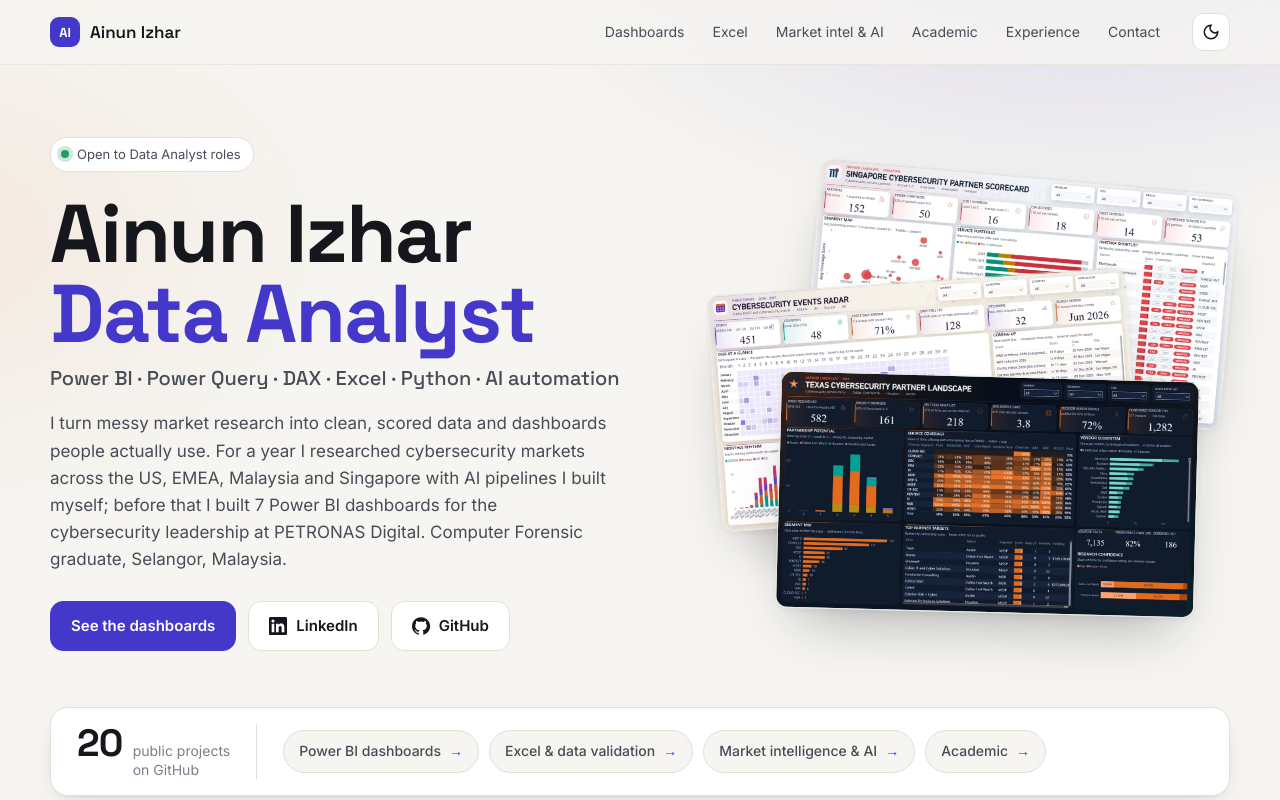
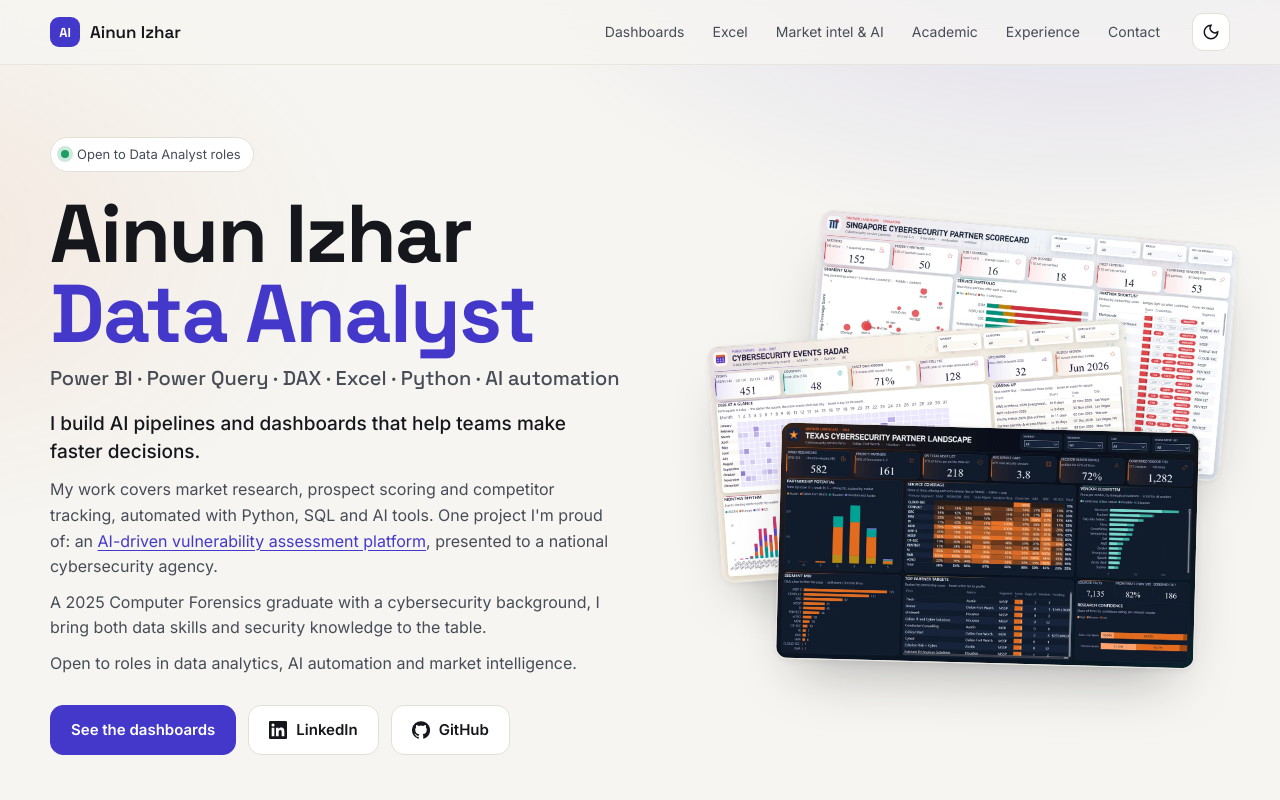
Before and after one commit to ainunizhar/ainunizhar.github.io, a plain HTML site: page index.html in a window 1280 px wide. Shown: the top 800 px of the page. Drawn offline with Linux system fonts and the light colour scheme.

Commit message:
New summary: AI pipelines and dashboards for faster decisions
Co-Authored-By: Claude Opus 5.5 <noreply@anthropic.com>

```diff
--- a/index.html
+++ b/index.html
@@ -4,11 +4,11 @@
 <meta charset="utf-8">
 <meta name="viewport" content="width=device-width, initial-scale=1">
 <title>Ainun Izhar - Data Analyst</title>
-<meta name="description" content="Portfolio of Ainun Izhar, Data Analyst in Malaysia: Power BI dashboards, Excel data-validation workbooks, Python and AI automation projects.">
+<meta name="description" content="Ainun Izhar builds AI pipelines and dashboards that help teams make faster decisions: market research, prospect scoring and competitor tracking, automated with Python, SQL and AI tools.">
 <meta property="og:type" content="website">
 <meta property="og:url" content="https://ainunizhar.github.io/">
 <meta property="og:title" content="Ainun Izhar - Data Analyst">
-<meta property="og:description" content="Power BI dashboards, Excel data validation, Python and AI automation.">
+<meta property="og:description" content="AI pipelines and dashboards that help teams make faster decisions: market research, prospect scoring and competitor tracking.">
 <meta property="og:image" content="https://ainunizhar.github.io/assets/og.png">
 <meta name="twitter:card" content="summary_large_image">
 <meta name="theme-color" content="#4338CA">
@@ -72,6 +72,11 @@ h1,h2,h3{font-family:var(--display);letter-spacing:-.02em;margin:0}
 .hero h1 span{display:block;color:var(--accent)}
 .hero .role{font:500 clamp(17px,2vw,20px)/1.4 var(--display);color:var(--ink-2);margin:0 0 18px}
 .hero p.lead{font-size:17px;color:var(--ink-2);max-width:560px;margin:0 0 28px}
+.hero .summary{max-width:560px;margin:0 0 28px}
+.hero .summary p{font-size:16px;line-height:1.6;color:var(--ink-2);margin:0 0 10px}
+.hero .summary p:last-child{margin:0}
+.hero .summary p.lead{font-size:19px;line-height:1.45;font-weight:500;color:var(--ink);margin:0 0 12px}
+.hero .summary a{color:var(--accent);text-decoration:underline;text-underline-offset:3px}
 .cta{display:flex;flex-wrap:wrap;gap:12px}
 .btn{display:inline-flex;align-items:center;gap:9px;padding:12px 20px;border-radius:13px;font-weight:600;font-size:15px;text-decoration:none;border:1px solid var(--line);background:var(--surface);color:var(--ink);transition:transform .2s,box-shadow .2s}
 .btn:hover{transform:translateY(-2px);box-shadow:var(--shadow)}
@@ -238,9 +243,12 @@ dialog.lb::backdrop{background:rgba(6,7,10,.82);backdrop-filter:blur(4px)}
         <span class="status"><b></b>Open to Data Analyst roles</span>
         <h1>Ainun Izhar<span>Data Analyst</span></h1>
         <p class="role">Power BI · Power Query · DAX · Excel · Python · AI automation</p>
-        <p class="lead">I turn messy market research into clean, scored data and dashboards people actually use. For a year I
-          researched cybersecurity markets across the US, EMEA, Malaysia and Singapore with AI pipelines I built myself;
-          before that I built 7 Power BI dashboards for the cybersecurity leadership at PETRONAS Digital. Computer Forensic graduate, Selangor, Malaysia.</p>
+        <div class="summary">
+          <p class="lead">I build AI pipelines and dashboards that help teams make faster decisions.</p>
+          <p>My work covers market research, prospect scoring and competitor tracking, automated with Python, SQL and AI tools. One project I'm proud of: an <a href="#ai-agent">AI-driven vulnerability assessment platform</a>, presented to a national cybersecurity agency.</p>
+          <p>A 2025 Computer Forensics graduate with a cybersecurity background, I bring both data skills and security knowledge to the table.</p>
+          <p>Open to roles in data analytics, AI automation and market intelligence.</p>
+        </div>
         <div class="cta">
           <a class="btn primary" href="#dashboards">See the dashboards</a>
           <a class="btn" href="https://www.linkedin.com/in/ainunizhar" target="_blank" rel="noopener">
```
